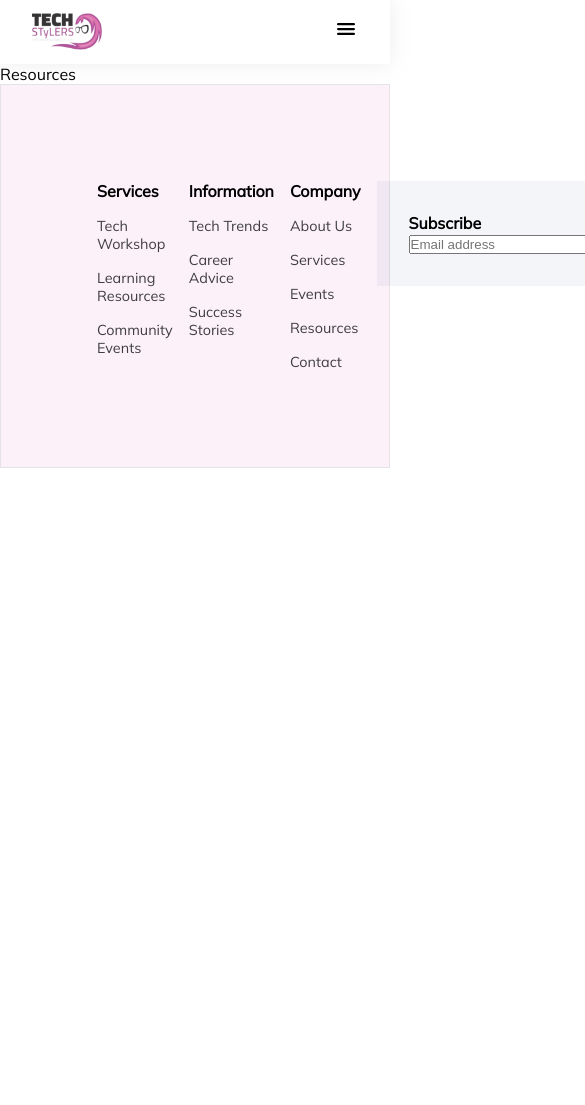
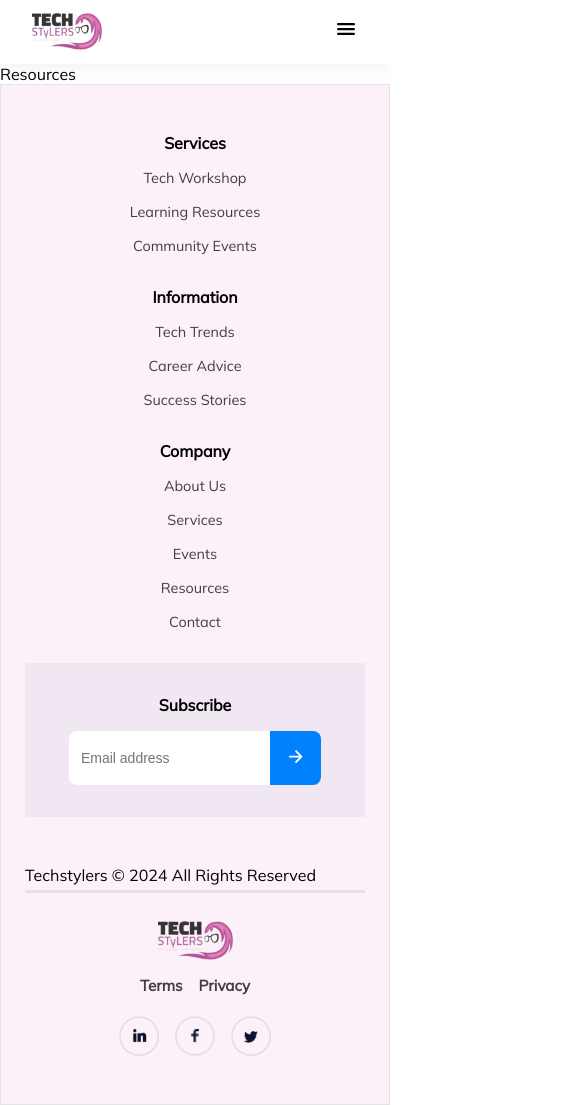
Before and after one commit to SandraDammy/techStylers, a React (Create React App) app: page /resources in a window 390 px wide. Shown: the top 1105 px of the page, 585 px wide, since content can reach past the window. Before the commit the page ends 844 px from the top, so only its background shows below. Built offline with nearby package versions, Linux system fonts and the light colour scheme.

Commit message:
Footer Done and Responsive

```diff
--- a/src/Components/Common/Footer.jsx
+++ b/src/Components/Common/Footer.jsx
@@ -1,6 +1,11 @@
 import React from "react";
 import footer from "./Footer.module.css";
 import { Link } from "react-router-dom";
+import { IoArrowForward } from "react-icons/io5";
+import logo from "../../Assets/Image/Logo.png";
+import twitter from "../../Assets/Image/Twitter.png";
+import facebook from "../../Assets/Image/Facebook.png";
+import linkedin from "../../Assets/Image/Linkedin.png";
 
 const Footer = () => {
   return (
@@ -8,9 +13,7 @@ const Footer = () => {
       <div className={footer.container}>
         <div className={footer.navigation}>
           <div className={footer.navChild}>
-            <h6>
-                Services
-            </h6>
+            <h6>Services</h6>
             <p>
               <Link to="/tech-workshop" className={footer.link}>
                 Tech Workshop
@@ -28,19 +31,14 @@ const Footer = () => {
             </p>
           </div>
           <div className={footer.navChild}>
-                <h6>
-                    Information
-                </h6>
+            <h6>Information</h6>
             <p>
               <Link to="/tech-trends" className={footer.link}>
                 Tech Trends
               </Link>
             </p>
             <p>
-                    <Link
-                        to="/career-advice"
-                        className={footer.link}
-                    >
+              <Link to="/career-advice" className={footer.link}>
                 Career Advice
               </Link>
             </p>
@@ -52,9 +50,7 @@ const Footer = () => {
           </div>
 
           <div className={footer.navChild}>
-                <h6>
-                    Company
-                </h6>
+            <h6>Company</h6>
             <p>
               <Link to="/about" className={footer.link}>
                 About Us
@@ -83,13 +79,50 @@ const Footer = () => {
           </div>
           <div className={footer.navChild}>
             <div className={footer.searchContainer}>
-                    <h6>
-                        Subscribe
-                    </h6>
-                    <input type="search" name="subscribe" id="subscribe" placeholder="Email address" className={footer.searchBar} />
+              <h6>Subscribe</h6>
+              <div className={footer.searchItems}>
+              <input
+                type="search"
+                name="subscribe"
+                id="subscribe"
+                placeholder="Email address"
+                className={footer.searchBar}
+              />
+              <button type="submit" className={footer.formButton}>
+                <IoArrowForward className={footer.buttonIcon}/>
+              </button>
               </div>
             </div>
-
+          </div>
+        </div>
+        <div className={footer.copyRight}>
+            <p>
+                Techstylers &copy; 2024 All Rights Reserved
+            </p>
+            <div
+            className={footer.divider}
+            >
+            </div>
+            <div className={footer.bottomRight}>
+              <img src={logo} alt="Logo" width="75px" />
+              <div className={footer.bottomLink}>
+                <p>
+                  <Link to="/terms" className={footer.link}>
+                    Terms
+                  </Link>
+                </p>
+                <p>
+                  <Link to="/privacy" className={footer.link}>
+                    Privacy
+                  </Link>
+                </p>
+              </div>
+              <div className={footer.socials}>
+                <img src={linkedin} alt="Linkedin" width="40px"/>
+                <img src={facebook} alt="Facebook" width="40px"/>
+                <img src={twitter} alt="Twitter" width="40px"/>
+              </div>
+            </div>
         </div>
       </div>
     </footer>
--- a/src/Components/Common/Footer.module.css
+++ b/src/Components/Common/Footer.module.css
@@ -7,6 +7,42 @@ footer {
 
 .container {
     padding: 6rem 6rem;
+    display: flex;
+    flex-direction: column;
+    gap: 3rem;
+}
+
+.divider {
+    border-top: 3px solid #E4E4E4;
+    margin: 0;
+}
+
+
+.copyRight p {
+    font-size: 1rem;
+    padding-bottom: 5px
+}
+
+.bottomRight {
+    display: flex;
+    padding-top: 25px;
+    justify-content: space-between;
+}
+
+.bottomLink {
+    display: flex;
+    gap: 2rem;
+}
+
+.bottomLink p {
+    font-size: 0.95rem;
+    font-weight: 600;
+    color: #3F3F40;
+}
+
+.socials {
+    display: flex;
+    gap: 1rem;
 }
 
 .navigation {
@@ -25,15 +61,48 @@ footer {
 .searchContainer {
     background-color: rgba(32, 60, 134, 0.05);
     padding: 2rem;
-
+    display: flex;
+    flex-direction: column;
+    gap: 1rem;
 }
 
-h6 {
+.searchBar {
+    padding: 12px;
+    border-top-left-radius: 8px;
+    border-bottom-left-radius: 8px;
+    border-color: white;
+    border: none;
+}
+
+.searchItems {
+    display: flex;
+}
+
+.formButton {
+    padding: 1rem;
+    background-color: rgba(0, 129, 254, 1);
+    border: none;
+    border-top-right-radius: 8px;
+    border-bottom-right-radius: 8px;
+}
+
+input::placeholder {
+    font-size: 14px;
+    font-weight: 200;
+}
+
+.buttonIcon {
+    color: white;
+    font-size: 1.2rem;
+    font-weight: bolder;
+}
+
+.navChild h6 {
     font-weight: 700;
     font-size: 1rem;
 }
 
-p {
+.navChild p {
     font-weight: 400;
     font-size: 0.9rem;
     color: #3F3F40;
@@ -43,3 +112,53 @@ p {
     text-decoration: none;
     color: #3F3F40;
 }
+
+
+@media screen and (max-width: 768px) {
+    .container {
+        padding: 4rem 4rem;
+    }
+
+    .navigation {
+        grid-template-columns: repeat(2, 1fr);
+        gap: 2rem;
+    }
+}
+
+@media screen and (max-width: 480px) {
+    footer {
+        text-align: center;
+    }
+
+    .container {
+        padding: 3rem 1.5rem;
+    }
+
+    .navigation {
+        grid-template-columns: repeat(1, 1fr);
+        gap: 2rem;
+    }
+
+    .searchContainer {
+        justify-content: center;
+        align-items: center;
+    }
+
+    .searchContainer h6 {
+        text-align: center;
+    }
+
+    .copyRight p {
+        text-align: left;
+    }
+
+    .bottomRight {
+        flex-direction: column;
+        align-items: center;
+        gap: 1rem;
+    }
+
+    .bottomLink {
+        gap: 1rem;
+    }
+}
```
Also changed, not shown: src/Assets/Image/Facebook.png (added). Lines whose indentation alone changed are shown as unchanged.
